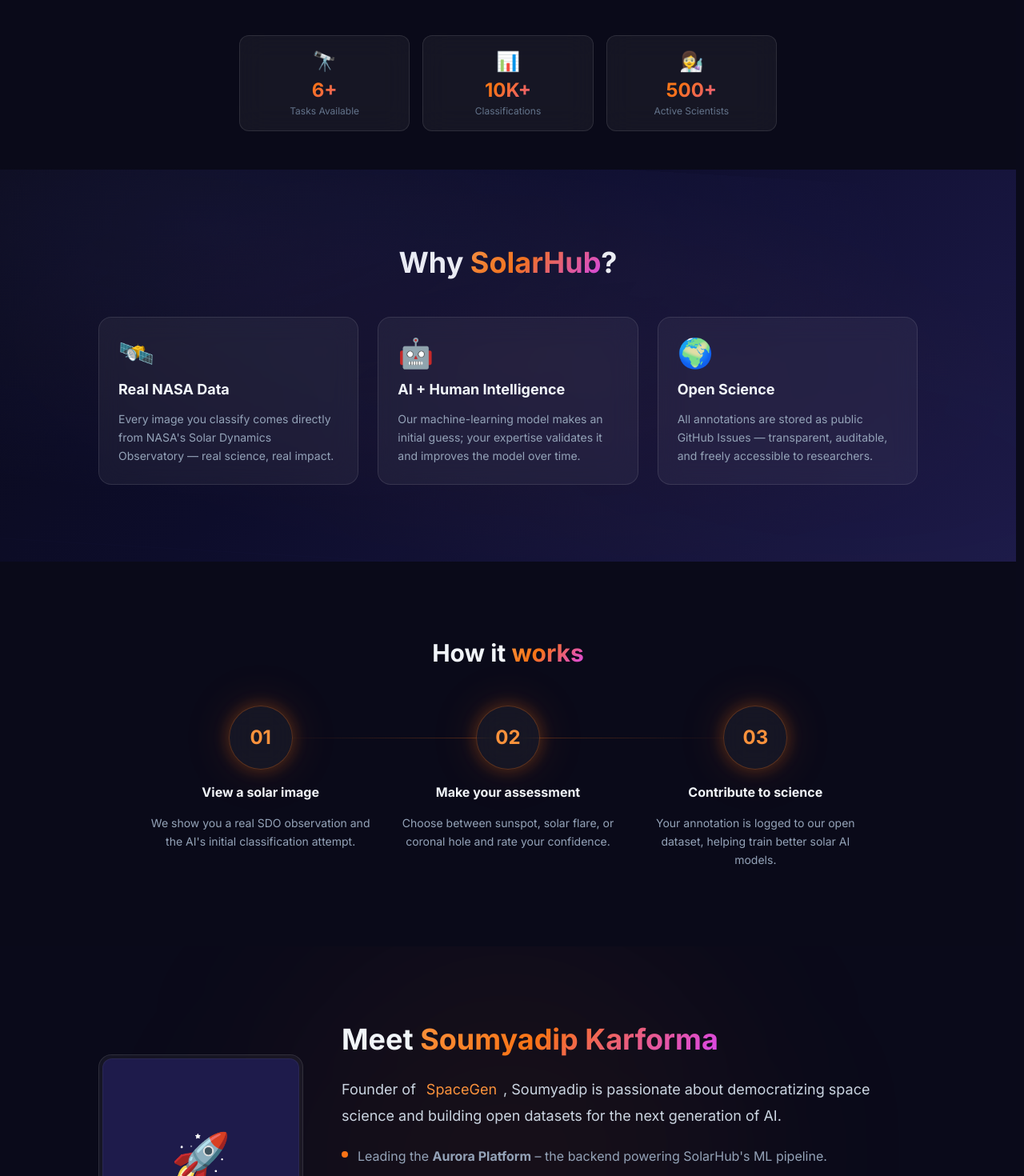
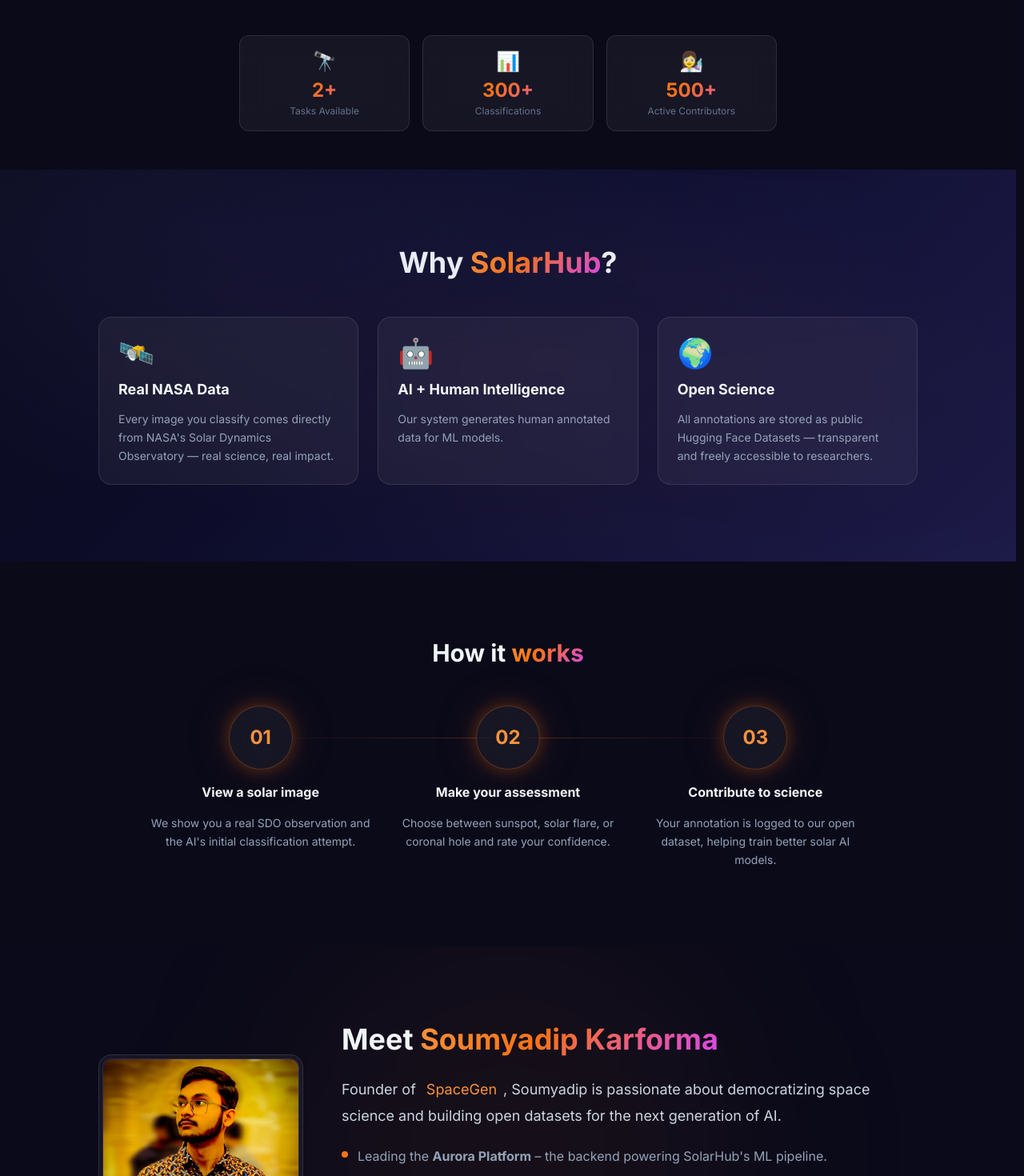
Before and after one commit to space-gen/solarhub, a React (Vite) app: page /#/ in a window 1280 px wide. Shown: the part 940-2410 px from the top of the page at 80% size. Built offline with nearby package versions, Linux system fonts and the light colour scheme.

Commit message:
Update Home.tsx

```diff
--- a/src/pages/Home.tsx
+++ b/src/pages/Home.tsx
@@ -188,9 +188,9 @@
 interface StatItem { label: string; value: string; icon: string }
 
 const STATS: StatItem[] = [
-  { label: 'Tasks Available',   value: '6+',    icon: '🔭' },
-  { label: 'Classifications',   value: '10K+',  icon: '📊' },
-  { label: 'Active Scientists', value: '500+',  icon: '👩‍🔬' },
+  { label: 'Tasks Available',   value: '2+',    icon: '🔭' },
+  { label: 'Classifications',   value: '300+',  icon: '📊' },
+  { label: 'Active Contributors', value: '500+',  icon: '👩‍🔬' },
 ];
 
 function StatsBar() {
@@ -231,13 +231,13 @@
     icon:  '🤖',
     title: 'AI + Human Intelligence',
     description:
-      'Our machine-learning model makes an initial guess; your expertise validates it and improves the model over time.',
+      'Our system generates human annotated data for ML models.',
   },
   {
     icon:  '🌍',
     title: 'Open Science',
     description:
-      'All annotations are stored as public GitHub Issues — transparent, auditable, and freely accessible to researchers.',
+      'All annotations are stored as public Hugging Face Datasets — transparent and freely accessible to researchers.',
   },
 ];
 
@@ -481,11 +481,10 @@
             viewport={{ once: true }}
           >
             <div className="w-full h-full rounded-xl bg-cosmic-800 flex items-center justify-center overflow-hidden border border-white/5">
-              <span className="text-6xl">🚀</span>
               {/* Optional: Add actual image path later */}
               {/* Example import (optional): import founderImg from '@/assets/soumyadipkarforma.png'; */}
               {/* Use public path so the user can upload the image to public/images */}
-              {/* <img src="/images/soumyadipkarforma.png" className="w-full h-full object-cover" alt="Soumyadip Karforma, Founder" /> */}
+              <img src="public/images/soumyadipkarforma.png" className="w-full h-full object-cover" alt="Soumyadip Karforma, Founder" />
             </div>
             <div className="absolute -bottom-4 -right-4 glass px-4 py-2 rounded-lg border border-solar-500/30">
               <p className="text-xs font-bold text-solar-400 uppercase tracking-widest">Founder</p>
```
